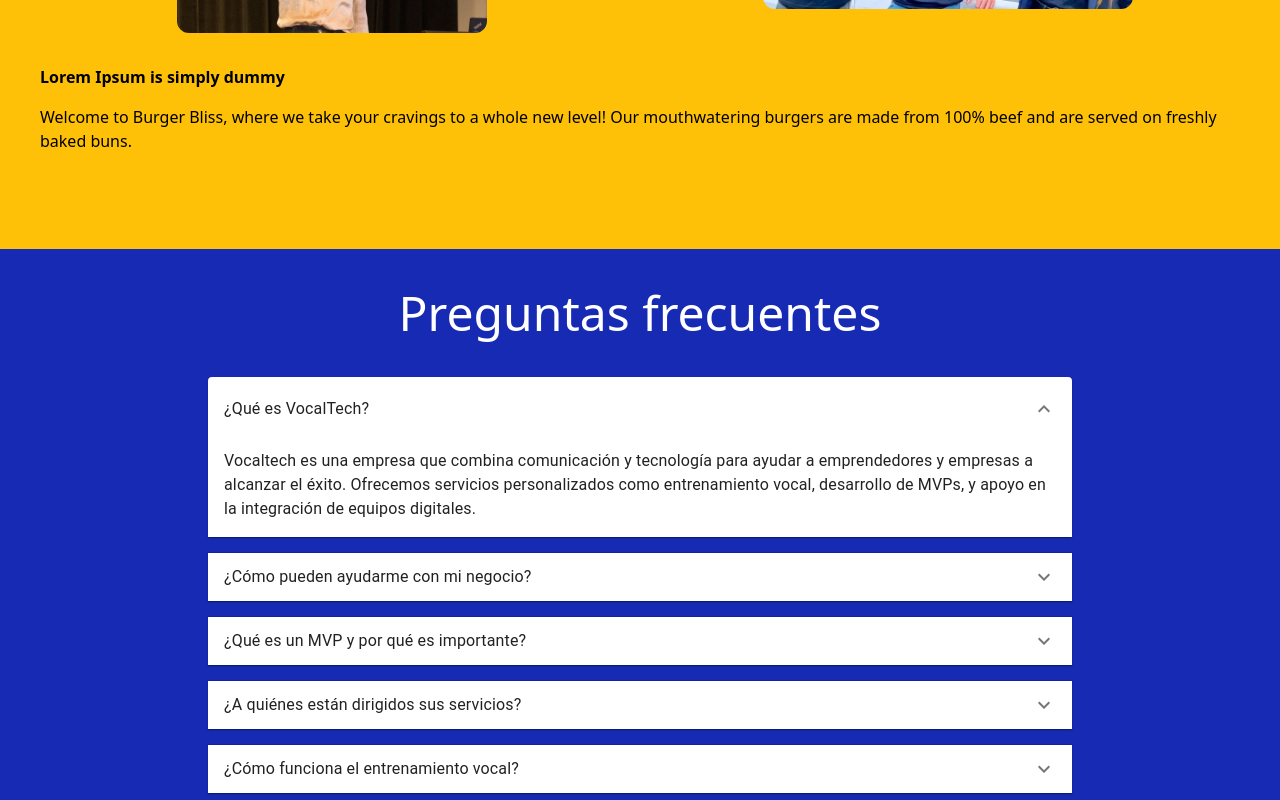
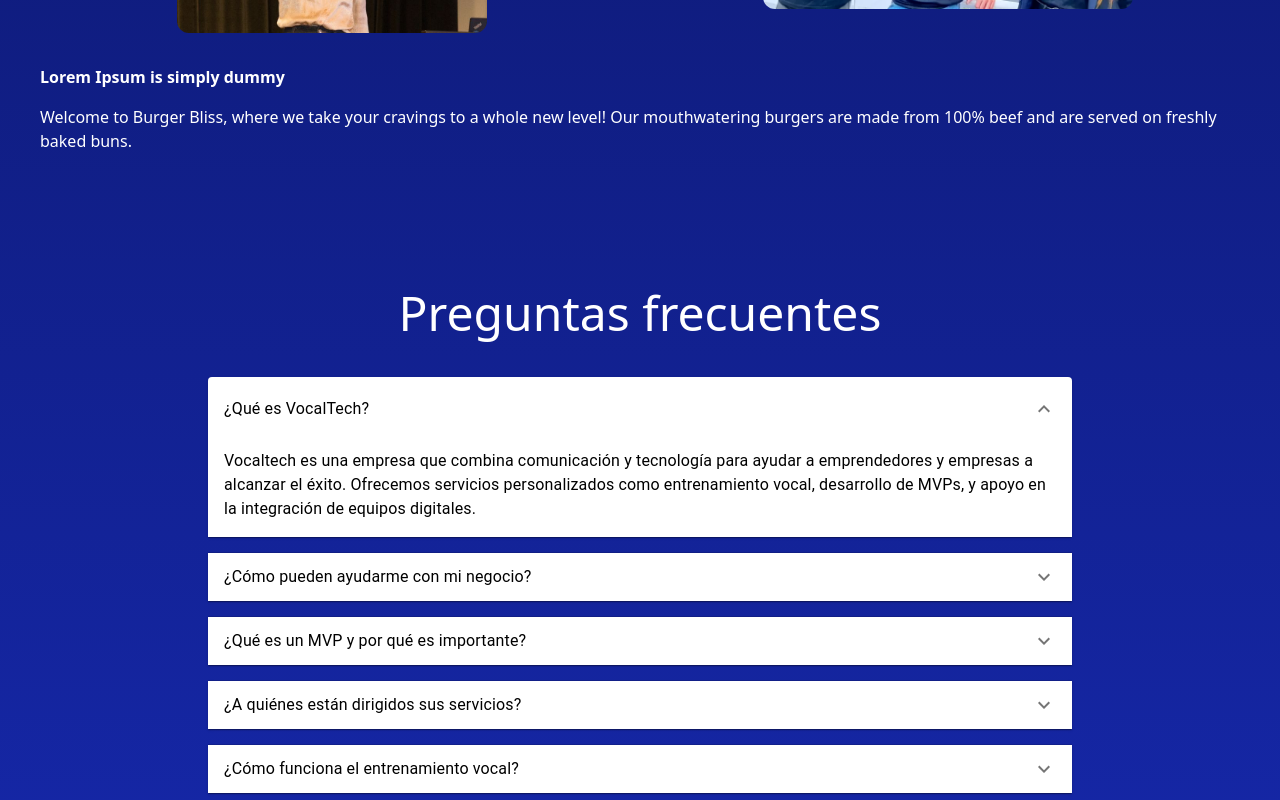
Before and after one commit to No-Country-simulation/h4-02-vocaltech, a React (Vite) app in the folder front/: page / in a window 1280 px wide. Both pictures are taken after a click on the button "¿Qué es VocalTech?". Shown: the part 2512-3312 px from the top of the page. Built offline with nearby package versions, Linux system fonts and the light colour scheme.

Commit message:
style datails fixed

```diff
--- a/front/src/components/Footer.tsx
+++ b/front/src/components/Footer.tsx
@@ -7,7 +7,7 @@ import { FaSquareInstagram, FaSquareXTwitter, FaLinkedin, FaSquareYoutube } from
 
 const Footer = () => {
     return (
-        <div className='flex flex-col justify-center items-center h-16 gap-4 bg-azul_claro text-white pt-10 pb-16 mm:flex-row'>
+        <div className='flex flex-col justify-center items-center h-16 gap-4  text-white pt-10 pb-16 mm:flex-row'>
             <div>
                 <p>Copyright © 2025 Vocaltech | All Rights Reserved</p>
             </div>
--- a/front/src/components/Review-Card.tsx
+++ b/front/src/components/Review-Card.tsx
@@ -17,7 +17,7 @@ const Review = () => {
         fusce egestas risus purus suspendisse turpis volutpat onare”
       </p>
       <div className="flex">
-        <CgProfile className="text-5xl mr-2"/>
+        <CgProfile className="text-5xl mr-2 text-white"/>
         <div className="flex flex-col">
           <p className="font-semibold">Nombre</p>
           <p className="font-extralight text-slate-400 text-xs mt-0">CEO & Founder</p>
--- a/front/src/index.css
+++ b/front/src/index.css
@@ -8,3 +8,11 @@ body {
   padding: 0;
   text-decoration: none;
 }
+
+.background-home{
+  background: linear-gradient(rgba(0,1,21,1), rgba(23,42,179,1))
+}
+
+p, h1, h2, h3, h4, h5, h6 {
+  color: #FFF;
+}
--- a/front/src/pages/aboutUs.tsx
+++ b/front/src/pages/aboutUs.tsx
@@ -4,7 +4,7 @@ import nocountry from "../assets/img-nocountry.png";
 
 const aboutUs = () => {
   return (
-    <div className="py-24 px-10 bg-anaranjado_claro">
+    <div className="py-24 px-10">
       <div className="mb-8 text-center ">
         <h2 className="font-bold mb-4 text-4xl ">¿Quienes somos?</h2>
         <p>
--- a/front/src/pages/home.tsx
+++ b/front/src/pages/home.tsx
@@ -8,8 +8,8 @@ import Footer from '../components/Footer'
 
 const Home = () => {
   return (
-    <div>
-      <div className='bg-azul lg:py-40 flex flex-col lg:flex-row items-center justify-center gap-10 px-15 px-6 text-center md:py-30 py-20'>
+    <div className='background-home'>
+      <div className='lg:py-40 flex flex-col lg:flex-row items-center justify-center gap-10 px-15 px-6 text-center md:py-30 py-20'>
         <div className='px-10'>
           <img
             src='./voz.webp'
@@ -33,7 +33,7 @@ const Home = () => {
         </div>
       </div>
 
-      <section id='solution' className='bg-gray-100'>
+      <section id='solution'>
         <Solution />
       </section>
       <section id='reviews'>
@@ -42,7 +42,7 @@ const Home = () => {
       <section id='about-us'>
         <AboutUs />
       </section>
-      <section id='questions' className=' bg-white'>
+      <section id='questions'>
         <Questions />
       </section>
       <section id='footer'>
--- a/front/src/pages/questions.tsx
+++ b/front/src/pages/questions.tsx
@@ -1,26 +1,27 @@
-import React from 'react'
-import Accordion from '@mui/material/Accordion'
-import AccordionSummary from '@mui/material/AccordionSummary'
-import AccordionDetails from '@mui/material/AccordionDetails'
-import Typography from '@mui/material/Typography'
-import ExpandMoreIcon from '@mui/icons-material/ExpandMore'
+import React from "react";
+import Accordion from "@mui/material/Accordion";
+import AccordionSummary from "@mui/material/AccordionSummary";
+import AccordionDetails from "@mui/material/AccordionDetails";
+import Typography from "@mui/material/Typography";
+import ExpandMoreIcon from "@mui/icons-material/ExpandMore";
 
 const Questions = () => {
   return (
-    <div className='bg-azul_claro flex flex-col justify-center items-center py-10'>
-      <h2 className='text-5xl text-white mb-10'>Preguntas frecuentes</h2>
-      <div className='w-full max-w-4xl px-4'>
-        <Accordion className='mb-4 rounded-lg'>
+    <div className="flex flex-col justify-center items-center py-10">
+      <h2 className="text-5xl text-white mb-10">Preguntas frecuentes</h2>
+      <div className="w-full max-w-4xl px-4">
+
+        <Accordion className="mb-4 rounded-lg ">
           <AccordionSummary
             expandIcon={<ExpandMoreIcon />}
-            aria-controls='panel1a-content'
-            id='panel1a-header'
-            className='rounded-t-lg'
+            aria-controls="panel1a-content"
+            id="panel1a-header"
+            className="rounded-t-lg"
           >
-            <Typography className='font-medium'>¿Qué es VocalTech?</Typography>
+            <Typography className="font-medium font-bold text-black">¿Qué es VocalTech?</Typography>
           </AccordionSummary>
           <AccordionDetails>
-            <Typography>
+            <Typography className="text-black">
               Vocaltech es una empresa que combina comunicación y tecnología
               para ayudar a emprendedores y empresas a alcanzar el éxito.
               Ofrecemos servicios personalizados como entrenamiento vocal,
@@ -29,18 +30,18 @@ const Questions = () => {
             </Typography>
           </AccordionDetails>
         </Accordion>
-        <Accordion className='mb-4 rounded-lg'>
+        <Accordion className="mb-4 rounded-lg">
           <AccordionSummary
             expandIcon={<ExpandMoreIcon />}
-            aria-controls='panel2a-content'
-            id='panel2a-header'
+            aria-controls="panel2a-content"
+            id="panel2a-header"
           >
-            <Typography className='font-medium'>
+            <Typography className="font-medium text-black">
               ¿Cómo pueden ayudarme con mi negocio?
             </Typography>
           </AccordionSummary>
           <AccordionDetails>
-            <Typography>
+            <Typography className="text-black">
               Analizamos tus necesidades a través de diagnósticos específicos y
               te ofrecemos soluciones adaptadas. Esto incluye mejorar tu
               comunicación, desarrollar un producto mínimo viable (MVP), o
@@ -48,106 +49,106 @@ const Questions = () => {
             </Typography>
           </AccordionDetails>
         </Accordion>
-        <Accordion className='mb-4 rounded-lg'>
+        <Accordion className="mb-4 rounded-lg ">
           <AccordionSummary
             expandIcon={<ExpandMoreIcon />}
-            aria-controls='panel3a-content'
-            id='panel3a-header'
+            aria-controls="panel3a-content"
+            id="panel3a-header"
           >
-            <Typography className='font-medium'>
+            <Typography className="font-medium text-black">
               ¿Qué es un MVP y por qué es importante?
             </Typography>
           </AccordionSummary>
           <AccordionDetails>
-            <Typography>
+            <Typography className="text-black">
               Un MVP es un Producto Mínimo Viable que permite validar ideas y
               obtener retroalimentación temprana para mejorar el producto final.
             </Typography>
           </AccordionDetails>
         </Accordion>
-        <Accordion className='mb-4 rounded-lg'>
+        <Accordion className="mb-4 rounded-lg">
           <AccordionSummary
             expandIcon={<ExpandMoreIcon />}
-            aria-controls='panel4a-content'
-            id='panel4a-header'
+            aria-controls="panel4a-content"
+            id="panel4a-header"
           >
-            <Typography className='font-medium'>
+            <Typography className="font-medium text-black">
               ¿A quiénes están dirigidos sus servicios?
             </Typography>
           </AccordionSummary>
           <AccordionDetails>
-            <Typography>
+            <Typography className="text-black">
               Nuestros servicios están dirigidos a emprendedores, startups y
               empresas que buscan mejorar su comunicación y adoptar tecnología
               para optimizar sus procesos.
             </Typography>
           </AccordionDetails>
         </Accordion>
-        <Accordion className='mb-4 rounded-lg'>
+        <Accordion className="mb-4 rounded-lg">
           <AccordionSummary
             expandIcon={<ExpandMoreIcon />}
-            aria-controls='panel5a-content'
-            id='panel5a-header'
+            aria-controls="panel5a-content"
+            id="panel5a-header"
           >
-            <Typography className='font-medium'>
+            <Typography className="font-medium text-black">
               ¿Cómo funciona el entrenamiento vocal?
             </Typography>
           </AccordionSummary>
           <AccordionDetails>
-            <Typography>
+            <Typography className="text-black">
               El entrenamiento vocal incluye técnicas específicas para mejorar
               tu tono, dicción y proyección, ayudándote a transmitir tu mensaje
               de manera clara y efectiva.
             </Typography>
           </AccordionDetails>
         </Accordion>
-        <Accordion className='mb-4 rounded-lg'>
+        <Accordion className="mb-4 rounded-lg">
           <AccordionSummary
             expandIcon={<ExpandMoreIcon />}
-            aria-controls='panel6a-content'
-            id='panel6a-header'
+            aria-controls="panel6a-content"
+            id="panel6a-header"
           >
-            <Typography className='font-medium'>
+            <Typography className="font-medium text-black">
               ¿Qué tipo de diagnósticos ofrecen?
             </Typography>
           </AccordionSummary>
           <AccordionDetails>
-            <Typography>
+            <Typography className="text-black">
               Ofrecemos diagnósticos personalizados para evaluar tus habilidades
               de comunicación, tus necesidades tecnológicas y las áreas clave
               que pueden optimizarse en tu negocio.
             </Typography>
           </AccordionDetails>
         </Accordion>
-        <Accordion className='mb-4 rounded-lg'>
+        <Accordion className="mb-4 rounded-lg">
           <AccordionSummary
             expandIcon={<ExpandMoreIcon />}
-            aria-controls='panel7a-content'
-            id='panel7a-header'
+            aria-controls="panel7a-content"
+            id="panel7a-header"
           >
-            <Typography className='font-medium'>
+            <Typography className="font-medium text-black">
               ¿Cuánto tiempo toma desarrollar un MVP con Vocaltech?
             </Typography>
           </AccordionSummary>
           <AccordionDetails>
-            <Typography>
+            <Typography className="text-black">
               El tiempo puede variar según la complejidad del proyecto, pero
               generalmente entregamos un MVP en un rango de 4 a 12 semanas.
             </Typography>
           </AccordionDetails>
         </Accordion>
-        <Accordion className='mb-4 rounded-lg'>
+        <Accordion className="mb-4 rounded-lg">
           <AccordionSummary
             expandIcon={<ExpandMoreIcon />}
-            aria-controls='panel8a-content'
-            id='panel8a-header'
+            aria-controls="panel8a-content"
+            id="panel8a-header"
           >
-            <Typography className='font-medium'>
+            <Typography className="font-medium text-black">
               ¿Qué significa “comunicación con propósito”?
             </Typography>
           </AccordionSummary>
           <AccordionDetails>
-            <Typography>
+            <Typography className="text-black">
               Significa desarrollar una estrategia de comunicación clara y
               efectiva que conecte con tus objetivos empresariales y alcance a
               tu audiencia de manera significativa.
@@ -156,7 +157,7 @@ const Questions = () => {
         </Accordion>
       </div>
     </div>
-  )
-}
+  );
+};
 
-export default Questions
+export default Questions;
```
